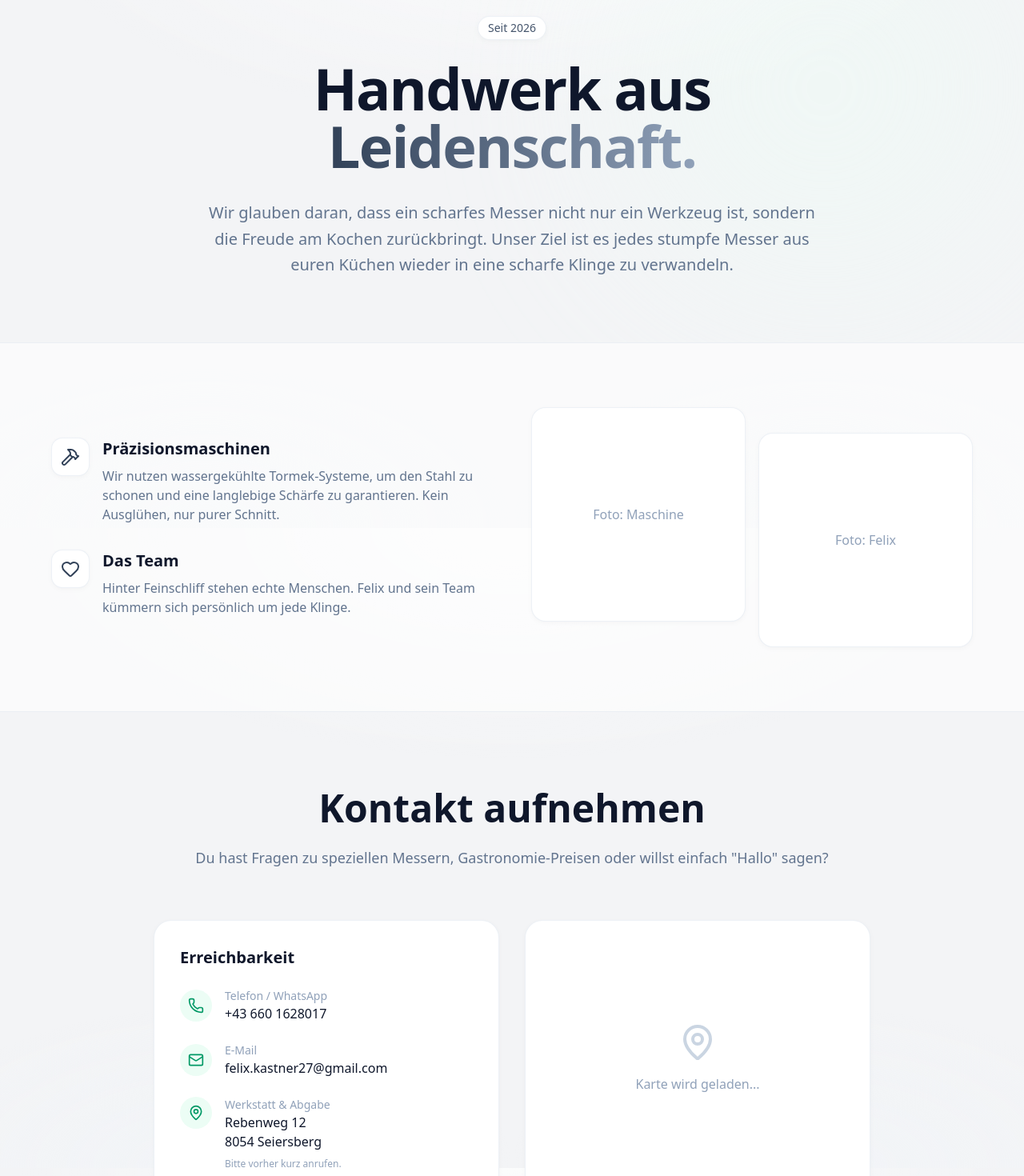
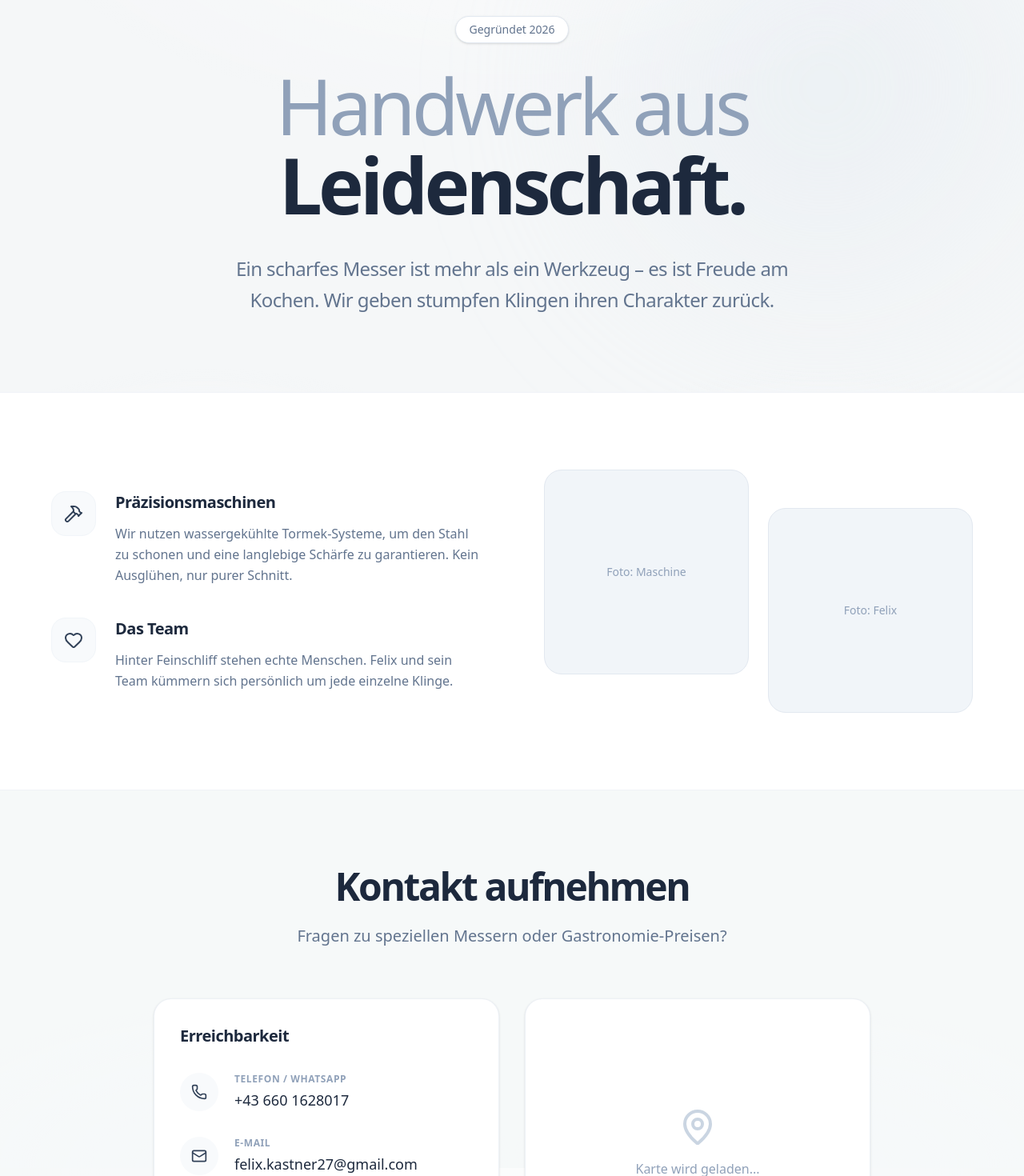
Before and after one commit to plexkas05/feinschliff-mirror, a Next.js app: page /ueber-uns in a window 1280 px wide. Shown: the part 140-1610 px from the top of the page at 80% size. Built offline with nearby package versions, Linux system fonts and the light colour scheme.

Commit message:
headline update

```diff
--- a/app/(home)/ueber-uns/page.tsx
+++ b/app/(home)/ueber-uns/page.tsx
@@ -7,86 +7,85 @@ import { MapPin, Mail, Phone, Hammer, Heart } from "lucide-react"
 
 export default function AboutPage() {
   return (
-    <main className="min-h-screen">
+    <main className="min-h-screen bg-slate-50/30">
       <Navbar />
 
       {/* 1. HERO: Story & Vision */}
-      <section className="relative pt-40 pb-20 px-6 overflow-hidden">
-        {/* Background */}
-        <div className="absolute top-0 right-0 w-125 h-125 bg-emerald-50 rounded-full blur-[120px] opacity-40 pointer-events-none" />
+      <section className="relative pt-40 pb-24 px-6 overflow-hidden">
+        {/* Dezentere Background Blobs */}
+        <div className="absolute top-0 right-0 w-125 h-125 bg-slate-200/40 rounded-full blur-[120px] pointer-events-none" />
 
         <div className="container mx-auto max-w-5xl text-center relative z-10">
           <motion.div
             initial={{ opacity: 0, y: 20 }}
             animate={{ opacity: 1, y: 0 }}
-            transition={{ duration: 0.8 }}
+            transition={{ duration: 0.8, ease: [0.21, 0.47, 0.32, 0.98] }}
           >
-            <span className="inline-block py-1 px-3 rounded-full bg-white border border-slate-200/60 text-slate-600 text-sm font-medium mb-6 shadow-[0_2px_8px_-2px_rgba(0,0,0,0.05)]">
-              Seit 2026
+            <span className="inline-block py-1.5 px-4 rounded-full bg-white border border-slate-200 text-slate-500 text-sm font-medium mb-8 shadow-sm">
+              Gegründet 2026
             </span>
-            <h1 className="text-5xl md:text-7xl font-extrabold text-slate-900 tracking-tight mb-8">
-              Handwerk aus <br />
-              <span className="text-transparent bg-clip-text bg-linear-to-r from-slate-700 to-slate-400">
-                Leidenschaft.
-              </span>
+
+            {/* Neue, minimalistische Typografie */}
+            <h1 className="text-5xl md:text-7xl lg:text-8xl tracking-tighter leading-[0.95] mb-10">
+              <span className="block font-medium text-slate-400 mb-2">Handwerk aus</span>
+              <span className="block font-bold text-slate-800">Leidenschaft.</span>
             </h1>
-            <p className="text-xl text-slate-500 max-w-3xl mx-auto leading-relaxed">
-              Wir glauben daran, dass ein scharfes Messer nicht nur ein Werkzeug ist,
-              sondern die Freude am Kochen zurückbringt. Unser Ziel ist es jedes stumpfe Messer
-              aus euren Küchen wieder in eine scharfe Klinge zu verwandeln.
 
+            <p className="text-xl md:text-2xl text-slate-500 max-w-3xl mx-auto leading-relaxed font-light tracking-tight">
+              Ein scharfes Messer ist mehr als ein Werkzeug – es ist Freude am Kochen.
+              Wir geben stumpfen Klingen ihren Charakter zurück.
             </p>
           </motion.div>
         </div>
       </section>
 
       {/* 2. GALLERY: Team & Machines */}
-      <section className="py-20 px-6 bg-white/60 border-y border-slate-200/60">
+      <section className="py-24 px-6 bg-white border-y border-slate-200/50">
         <div className="container mx-auto max-w-6xl">
-          <div className="grid grid-cols-1 md:grid-cols-2 gap-8 lg:gap-12 items-center">
+          <div className="grid grid-cols-1 md:grid-cols-2 gap-12 lg:gap-20 items-center">
 
             {/* Text Block */}
-            <div className="space-y-8">
-              <div className="flex gap-4">
-                <div className="h-12 w-12 rounded-xl bg-white flex items-center justify-center shrink-0 border border-slate-200/60 shadow-[0_2px_8px_-2px_rgba(0,0,0,0.05)]">
-                  <Hammer className="text-slate-700" />
+            <div className="space-y-10">
+              <div className="flex gap-6">
+                <div className="h-14 w-14 rounded-2xl bg-slate-50 flex items-center justify-center shrink-0 border border-slate-100">
+                  <Hammer className="text-slate-700 w-6 h-6" />
                 </div>
                 <div>
-                  <h3 className="text-xl font-bold text-slate-900 mb-2">Präzisionsmaschinen</h3>
-                  <p className="text-slate-500">
+                  <h3 className="text-xl font-bold text-slate-800 mb-3 tracking-tight">Präzisionsmaschinen</h3>
+                  <p className="text-slate-500 leading-relaxed">
                     Wir nutzen wassergekühlte Tormek-Systeme, um den Stahl zu schonen
                     und eine langlebige Schärfe zu garantieren. Kein Ausglühen, nur purer Schnitt.
                   </p>
                 </div>
               </div>
 
-              <div className="flex gap-4">
-                <div className="h-12 w-12 rounded-xl bg-white flex items-center justify-center shrink-0 border border-slate-200/60 shadow-[0_2px_8px_-2px_rgba(0,0,0,0.05)]">
-                  <Heart className="text-slate-700" />
+              <div className="flex gap-6">
+                <div className="h-14 w-14 rounded-2xl bg-slate-50 flex items-center justify-center shrink-0 border border-slate-100">
+                  <Heart className="text-slate-700 w-6 h-6" />
                 </div>
                 <div>
-                  <h3 className="text-xl font-bold text-slate-900 mb-2">Das Team</h3>
-                  <p className="text-slate-500">
+                  <h3 className="text-xl font-bold text-slate-800 mb-3 tracking-tight">Das Team</h3>
+                  <p className="text-slate-500 leading-relaxed">
                     Hinter Feinschliff stehen echte Menschen. Felix und sein Team kümmern sich
-                    persönlich um jede Klinge.
+                    persönlich um jede einzelne Klinge.
                   </p>
                 </div>
               </div>
             </div>
 
-            {/* IMAGES GRID (Platzhalter) */}
-            <div className="grid grid-cols-2 gap-4">
+            {/* IMAGES GRID */}
+            <div className="grid grid-cols-2 gap-6">
               <motion.div
-                whileHover={{ scale: 1.02 }}
-                className="aspect-square rounded-2xl bg-white border border-slate-200/60 flex items-center justify-center relative overflow-hidden group shadow-[0_2px_8px_-2px_rgba(0,0,0,0.05)]"
+                whileHover={{ y: -5 }}
+                className="aspect-square rounded-3xl bg-slate-100 border border-slate-200 flex items-center justify-center relative overflow-hidden group"
               >
-                <span className="text-slate-400 font-medium group-hover:text-slate-700 transition-colors">Foto: Maschine</span>
+                <span className="text-slate-400 font-medium text-sm">Foto: Maschine</span>
               </motion.div>
               <motion.div
-                whileHover={{ scale: 1.02 }}
-                className="aspect-square rounded-2xl bg-white border border-slate-200/60 flex items-center justify-center relative overflow-hidden group mt-8 shadow-[0_2px_8px_-2px_rgba(0,0,0,0.05)]"
+                whileHover={{ y: -5 }}
+                className="aspect-square rounded-3xl bg-slate-100 border border-slate-200 flex items-center justify-center relative overflow-hidden group mt-12"
               >
-                <span className="text-slate-400 font-medium group-hover:text-slate-700 transition-colors">Foto: Felix</span>
+                <span className="text-slate-400 font-medium text-sm">Foto: Felix</span>
               </motion.div>
             </div>
 
@@ -95,61 +94,58 @@ export default function AboutPage() {
       </section>
 
       {/* 3. KONTAKT SECTION */}
-      <section id="kontakt" className="py-24 px-6 relative">
+      <section id="kontakt" className="py-24 px-6 relative bg-slate-50/30">
         <div className="container mx-auto max-w-4xl">
 
           <div className="text-center mb-16">
-            <h2 className="text-3xl md:text-5xl font-bold text-slate-900 mb-6">Kontakt aufnehmen</h2>
-            <p className="text-slate-500 text-lg">
-              Du hast Fragen zu speziellen Messern, Gastronomie-Preisen oder willst einfach "Hallo" sagen?
+            <h2 className="text-4xl md:text-5xl font-bold text-slate-800 tracking-tighter mb-6">Kontakt aufnehmen</h2>
+            <p className="text-slate-500 text-lg md:text-xl font-light">
+              Fragen zu speziellen Messern oder Gastronomie-Preisen?
             </p>
           </div>
 
           <div className="grid md:grid-cols-2 gap-8">
             {/* Kontakt Details Card */}
-            <div className="bg-white border border-slate-200/60 rounded-3xl p-8 shadow-[0_2px_8px_-2px_rgba(0,0,0,0.05)]">
-              <h3 className="text-xl font-semibold text-slate-900 mb-6">Erreichbarkeit</h3>
-              <ul className="space-y-6">
-                <li className="flex items-center gap-4">
-                  <div className="h-10 w-10 rounded-full bg-emerald-50 flex items-center justify-center text-emerald-600">
+            <div className="bg-white border border-slate-200/60 rounded-3xl p-8 shadow-sm">
+              <h3 className="text-xl font-bold text-slate-800 mb-8 tracking-tight">Erreichbarkeit</h3>
+              <ul className="space-y-8">
+                <li className="flex items-center gap-5">
+                  <div className="h-12 w-12 rounded-full bg-slate-50 flex items-center justify-center text-slate-700 shrink-0">
                     <Phone className="h-5 w-5" />
                   </div>
                   <div>
-                    <p className="text-sm text-slate-400">Telefon / WhatsApp</p>
-                    <a href="tel:+436601628017" className="text-slate-900 hover:text-emerald-600 transition-colors">+43 660 1628017</a>
+                    <p className="text-xs font-semibold text-slate-400 uppercase tracking-wider mb-1">Telefon / WhatsApp</p>
+                    <a href="tel:+436601628017" className="text-lg text-slate-800 hover:text-slate-600 transition-colors font-medium">+43 660 1628017</a>
                   </div>
                 </li>
-                <li className="flex items-center gap-4">
-                  <div className="h-10 w-10 rounded-full bg-emerald-50 flex items-center justify-center text-emerald-600">
+                <li className="flex items-center gap-5">
+                  <div className="h-12 w-12 rounded-full bg-slate-50 flex items-center justify-center text-slate-700 shrink-0">
                     <Mail className="h-5 w-5" />
                   </div>
                   <div>
-                    <p className="text-sm text-slate-400">E-Mail</p>
-                    <a href="mailto:felix.kastner27@gmail.com" className="text-slate-900 hover:text-emerald-600 transition-colors">felix.kastner27@gmail.com</a>
+                    <p className="text-xs font-semibold text-slate-400 uppercase tracking-wider mb-1">E-Mail</p>
+                    <a href="mailto:felix.kastner27@gmail.com" className="text-lg text-slate-800 hover:text-slate-600 transition-colors font-medium">felix.kastner27@gmail.com</a>
                   </div>
                 </li>
-                <li className="flex items-start gap-4">
-                  <div className="h-10 w-10 rounded-full bg-emerald-50 flex items-center justify-center text-emerald-600 shrink-0">
+                <li className="flex items-start gap-5">
+                  <div className="h-12 w-12 rounded-full bg-slate-50 flex items-center justify-center text-slate-700 shrink-0">
                     <MapPin className="h-5 w-5" />
                   </div>
                   <div>
-                    <p className="text-sm text-slate-400">Werkstatt & Abgabe</p>
-                    <span className="text-slate-900 block">Rebenweg 12</span>
-                    <span className="text-slate-900 block">8054 Seiersberg</span>
-                    <p className="text-xs text-slate-400 mt-2">Bitte vorher kurz anrufen.</p>
+                    <p className="text-xs font-semibold text-slate-400 uppercase tracking-wider mb-1">Werkstatt</p>
+                    <span className="text-lg text-slate-800 font-medium block">Rebenweg 12</span>
+                    <span className="text-lg text-slate-800 font-medium block">8054 Seiersberg</span>
                   </div>
                 </li>
               </ul>
             </div>
 
             {/* Map Placeholder */}
-            <div className="bg-white rounded-3xl overflow-hidden border border-slate-200/60 relative min-h-75 group shadow-[0_2px_8px_-2px_rgba(0,0,0,0.05)]">
-              <div className="absolute inset-0 flex items-center justify-center">
-                <div className="text-center">
-                  <MapPin className="h-12 w-12 text-slate-300 mx-auto mb-4 group-hover:text-emerald-500 transition-colors" />
+            <div className="bg-white rounded-3xl overflow-hidden border border-slate-200/60 relative min-h-75 group shadow-sm flex items-center justify-center">
+               <div className="text-center">
+                  <MapPin className="h-12 w-12 text-slate-300 mx-auto mb-4 group-hover:scale-110 transition-transform duration-300" />
                   <span className="text-slate-400 font-medium">Karte wird geladen...</span>
                 </div>
-              </div>
             </div>
           </div>
 
--- a/app/components/hero-section.tsx
+++ b/app/components/hero-section.tsx
@@ -16,87 +16,87 @@ export function HeroSection() {
     visible: {
       opacity: 1,
       transition: {
-        staggerChildren: 0.15,
-        delayChildren: 0.2,
+        staggerChildren: 0.1, // Schnelleres Stagger für flüssigeren Look
+        delayChildren: 0.1,
       },
     },
   }
 
   const itemVariants = {
-    hidden: { opacity: 0, y: 30 },
+    hidden: { opacity: 0, y: 20 }, // Weniger Weg (20 statt 30) wirkt ruhiger
     visible: {
       opacity: 1,
       y: 0,
       transition: {
-        duration: 0.8,
-        ease: [0.25, 0.46, 0.45, 0.94] as const,
+        duration: 0.6,
+        ease: [0.21, 0.47, 0.32, 0.98] as const, // Hochwertiges "Ease-Out"
       },
     },
   }
 
   return (
-    <section className="relative flex min-h-[80vh] flex-col items-center justify-center overflow-hidden px-6 py-16 lg:py-28 text-center">
+    <section className="relative flex min-h-[85vh] flex-col items-center justify-center overflow-hidden px-6 py-16 lg:py-24 text-center">
 
       {/* Content */}
       <motion.div
-        className="relative z-10 max-w-4xl lg:max-w-6xl space-y-6 lg:space-y-8"
+        className="relative z-10 max-w-5xl space-y-8"
         variants={containerVariants}
         initial="hidden"
         animate="visible"
       >
         <motion.div variants={itemVariants}>
-          <div className="inline-flex items-center rounded-full border border-slate-200/60 bg-white px-4 py-1.5 lg:px-6 lg:py-2 text-sm font-medium text-slate-600 tracking-wide shadow-[0_2px_8px_-2px_rgba(0,0,0,0.05)]">
-            Professioneller Messerschleifservice
-          </div>
+          <span className="inline-flex items-center rounded-full border border-slate-200 bg-slate-50/50 px-4 py-1.5 text-sm font-medium text-slate-500 backdrop-blur-sm">
+            Messerschleifservice Seiersberg
+          </span>
         </motion.div>
 
-        {/* Headline */}
+        {/* Headline: Editorial Style */}
         <motion.h1
           variants={itemVariants}
-          className="text-balance text-5xl font-extrabold tracking-tighter sm:text-6xl lg:text-8xl"
+          className="text-balance text-5xl sm:text-7xl lg:text-8xl tracking-tighter leading-[0.95]"
         >
-          <span className="text-slate-900 block mb-2">Willkommen bei</span>
-          <span className="text-slate-900">
-            FEINSCHLIFF
+          {/* Oberer Teil: Etwas leichter, grau */}
+          <span className="block font-medium text-slate-400 mb-2 lg:mb-4">
+            Der perfekte
+          </span>
+          {/* Unterer Teil: Fett, dunkel (aber nicht schwarz) */}
+          <span className="block font-bold text-slate-800">
+            Schnitt für dich.
           </span>
         </motion.h1>
 
         {/* Subheadline */}
         <motion.p
           variants={itemVariants}
-          className="mx-auto max-w-2xl lg:max-w-4xl text-pretty text-lg text-slate-500 sm:text-xl lg:text-2xl font-light leading-relaxed"
+          className="mx-auto max-w-2xl text-pretty text-lg text-slate-500 sm:text-xl font-normal leading-relaxed tracking-tight"
         >
-          Wir bringen Ihre Messer wieder auf Höchstleistung. <br className="hidden md:block" />
-          Präzise, zuverlässig und mit Leidenschaft für Qualität.
+          Wir bringen deine Messer zurück in Bestform. <br className="hidden md:block" />
+          Präzises Handwerk, direkt vor deiner Haustür.
         </motion.p>
 
         {/* Buttons */}
         <motion.div
           variants={itemVariants}
-          className="flex flex-col items-center gap-3 lg:gap-4 sm:flex-row sm:justify-center pt-4 lg:pt-6"
+          className="flex flex-col items-center gap-3 sm:flex-row sm:justify-center pt-8"
         >
-          {/* Secondary Button */}
           <Button
             variant="outline"
             size="lg"
-            className="w-full sm:w-auto h-12 lg:h-14 px-6 lg:px-8 text-base font-medium border-slate-200/60 bg-white text-slate-700 hover:bg-white hover:border-slate-300 hover:text-slate-900 transition-all duration-300 shadow-[0_2px_8px_-2px_rgba(0,0,0,0.05)]"
+            className="w-full sm:w-auto h-12 px-8 text-base font-medium border-slate-200 bg-white text-slate-600 hover:bg-slate-50 hover:text-slate-900 transition-colors shadow-sm"
             onClick={() => scrollToSection("preise")}
           >
-            Unsere Preise
+            Preise ansehen
           </Button>
 
-          {/* Primary Button */}
           <Button
             size="lg"
-            className="w-full sm:w-auto h-12 lg:h-14 px-6 lg:px-8 text-base font-medium bg-slate-900 text-white hover:bg-slate-800 transition-all duration-300 shadow-sm"
+            className="w-full sm:w-auto h-12 px-8 text-base font-medium bg-slate-800 text-white hover:bg-slate-700 transition-all shadow-md hover:shadow-lg"
             onClick={() => scrollToSection("termin")}
           >
             Termin buchen
           </Button>
         </motion.div>
       </motion.div>
-
-
     </section>
   )
 }
```
